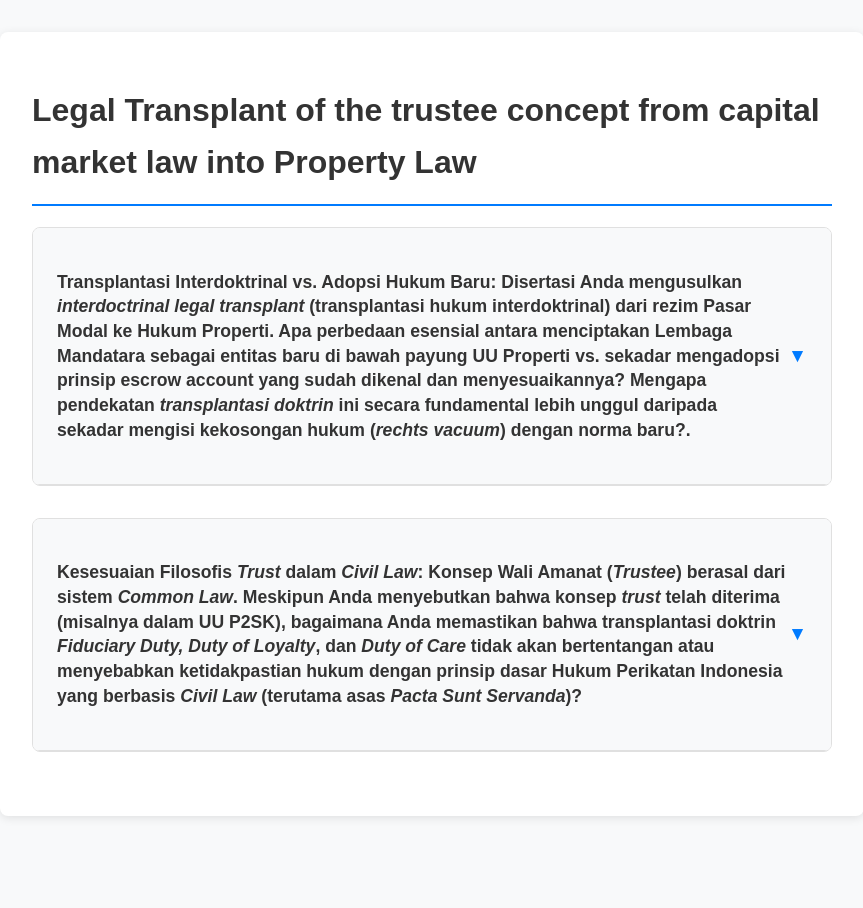
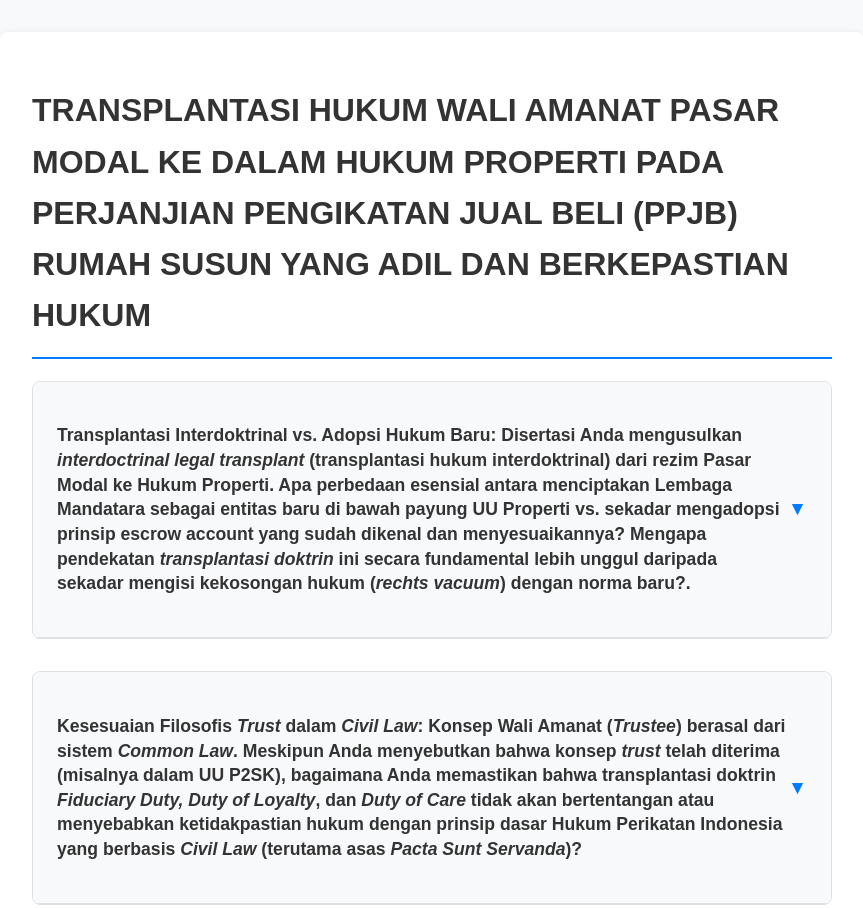
Before and after one commit to appleinautumn/legal-transplant-trustee-property-law, a plain HTML site: page index.html in a window 1280 px wide. Shown: the top 908 px of the page, without its empty margins (208-1071 px from the left). Before the commit the page ends 848 px from the top, so only its background shows below. Drawn offline with nearby package versions, Linux system fonts and the light colour scheme.

Commit message:
Update title

```diff
--- a/index.html
+++ b/index.html
@@ -3,7 +3,7 @@
 <head>
   <meta charset="UTF-8">
   <meta name="viewport" content="width=device-width, initial-scale=1.0">
-  <title>Legal Transplant of the trustee concept from capital market law into Property Law</title>
+  <title>Disertasi Simon Yos Sudarso</title>
   <script src="https://cdn.jsdelivr.net/npm/marked/marked.min.js"></script>
   <style>
     body {
@@ -130,7 +130,7 @@
 </head>
 <body>
   <div class="container">
-    <h1>Legal Transplant of the trustee concept from capital market law into Property Law</h1>
+    <h1>TRANSPLANTASI HUKUM WALI AMANAT PASAR MODAL KE DALAM HUKUM PROPERTI PADA PERJANJIAN PENGIKATAN JUAL BELI (PPJB) RUMAH SUSUN YANG ADIL DAN BERKEPASTIAN HUKUM</h1>
     <div id="qna-content" class="markdown-content"></div>
   </div>
 
```
